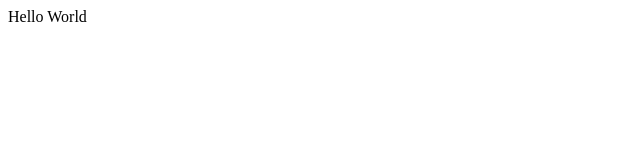
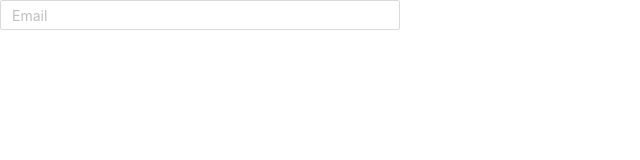
Before and after one commit to GSG-G11/Indonate, a React (Create React App) app in the folder client/: page / in a window 1280 px wide. Shown: the top 160 px of the page, without its empty margins (0-640 px from the left). Built offline with nearby package versions, Linux system fonts and the light colour scheme.

Commit message:
create reusable form email form Relates #15

```diff
--- a/client/package.json
+++ b/client/package.json
@@ -4,7 +4,9 @@
   "private": true,
   "dependencies": {
     "@reduxjs/toolkit": "^1.8.1",
+    "antd": "^4.19.5",
     "env2": "^2.2.2",
+    "prop-types": "^15.8.1",
     "react": "^18.0.0",
     "react-dom": "^18.0.0",
     "react-redux": "^7.2.8",
@@ -16,7 +18,7 @@
     "test": "react-scripts test",
     "eject": "react-scripts eject",
     "lint": "eslint --ext .js,.jsx src/**",
-    "lint-fix":"eslint --ext .js,.jsx src/** --fix"
+    "lint-fix": "eslint --ext .js,.jsx src/** --fix"
   },
   "eslintConfig": {
     "extends": "react-app"
--- a/client/src/App.js
+++ b/client/src/App.js
@@ -1,7 +1,8 @@
 import React from 'react';
+import Signin from './component/Signin';
 
 function App() {
-  return <div className="App">Hello World</div>;
+  return <Signin />;
 }
 
 export default App;
--- /dev/null
+++ b/client/src/component/Input.jsx
@@ -0,0 +1,31 @@
+import PropTypes from 'prop-types';
+import React, { useState, useEffect } from 'react';
+import { Input } from 'antd';
+
+function FormInput({
+  type, placeholder,
+  getInputValue,
+}) {
+  const [input, setInput] = useState('');
+
+  const handleInputChange = (event) => {
+    const { value } = event.target;
+    setInput(value);
+  };
+
+  useEffect(() => getInputValue(input), [input]);
+
+  return (
+    <div>
+      <Input className="emailInput" type={type} onChange={handleInputChange} placeholder={placeholder} value={input} />
+    </div>
+  );
+}
+
+export default FormInput;
+
+FormInput.propTypes = {
+  type: PropTypes.string.isRequired,
+  placeholder: PropTypes.string.isRequired,
+  getInputValue: PropTypes.func.isRequired,
+};
--- /dev/null
+++ b/client/src/component/Signin.css
@@ -0,0 +1,65 @@
+* {
+    margin: 0;
+    padding: 0px;
+    box-sizing: border-box;
+}
+
+.navbar {
+    display: flex;
+    align-items: center;
+    justify-content: space-between;
+    padding-top: 10px;
+    width: 100%;
+    height: 64px;
+    background-color: #FFFFFF;
+    border-bottom: 1px solid #469D62;
+}
+
+.logo {
+    margin-left: 40px;
+}
+
+.register_button {
+    align-self: center;
+    margin-right: 40px;
+    color: white;
+    background-color: #469D62;
+}
+
+.register_button:hover {
+    color: #fff;
+    background-color: #469D62;
+}
+
+ul {
+    display: flex;
+    justify-content: end;
+    list-style-type: none;
+    overflow: hidden;
+}
+
+li {
+    display: flex;
+}
+
+
+li a {
+    display: block;
+    text-align: center;
+    margin: 14px 20px;
+    color: black;
+    text-decoration: none;
+}
+
+li a:hover {
+    color: #469D62;
+}
+
+.active {
+    color: #469D62;
+}
+
+.emailInput {
+    height: 30px;
+    width: 400px;
+}
--- /dev/null
+++ b/client/src/component/Signin.jsx
@@ -0,0 +1,18 @@
+import React, { useState } from 'react';
+import 'antd/dist/antd.css';
+import './Signin.css';
+import FormInput from './Input';
+
+function Signin() {
+  const [email, setEmail] = useState('');
+
+  const getInputValue = (rawEmail) => {
+    setEmail(rawEmail);
+  };
+
+  return (
+    <FormInput type="email" placeholder="Email" getInputValue={getInputValue} emailValue={email} />
+  );
+}
+
+export default Signin;
```
Also changed, not shown: 9 other files (tests, documents, lock files or other folders).
